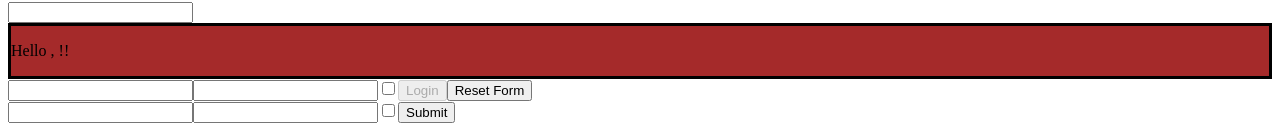
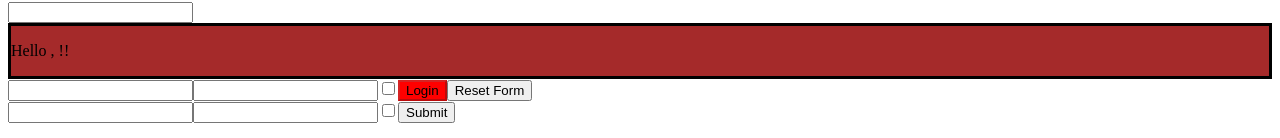
Before and after one commit to ChristianLestingi/React, a React (Create React App) app: page / in a window 1280 px wide. Shown: the part 404-542 px from the top of the page. Built offline with nearby package versions, Linux system fonts and the light colour scheme.

Commit message:
StylingComponents/03

```diff
--- a/src/Login.js
+++ b/src/Login.js
@@ -47,6 +47,11 @@ export class Login extends React.Component {
   }
 
   render() {
+    const ButtonStyle = {
+      color: "black",
+      backgroundColor: this.state.password.length < 8 ? "red" : "green",
+    };
+
     return (
       <form>
         <input
@@ -73,10 +78,14 @@ export class Login extends React.Component {
           disabled={this.state.buttonState}
           onChange={this.controlValueInput}
           onClick={this.onLogin}
+          style={ButtonStyle}
         >
           Login
         </button>
-        <button name="reset" onClick={this.resetForm}> Reset Form</button>
+        <button name="reset" onClick={this.resetForm}>
+          {" "}
+          Reset Form
+        </button>
       </form>
     );
   }
```
